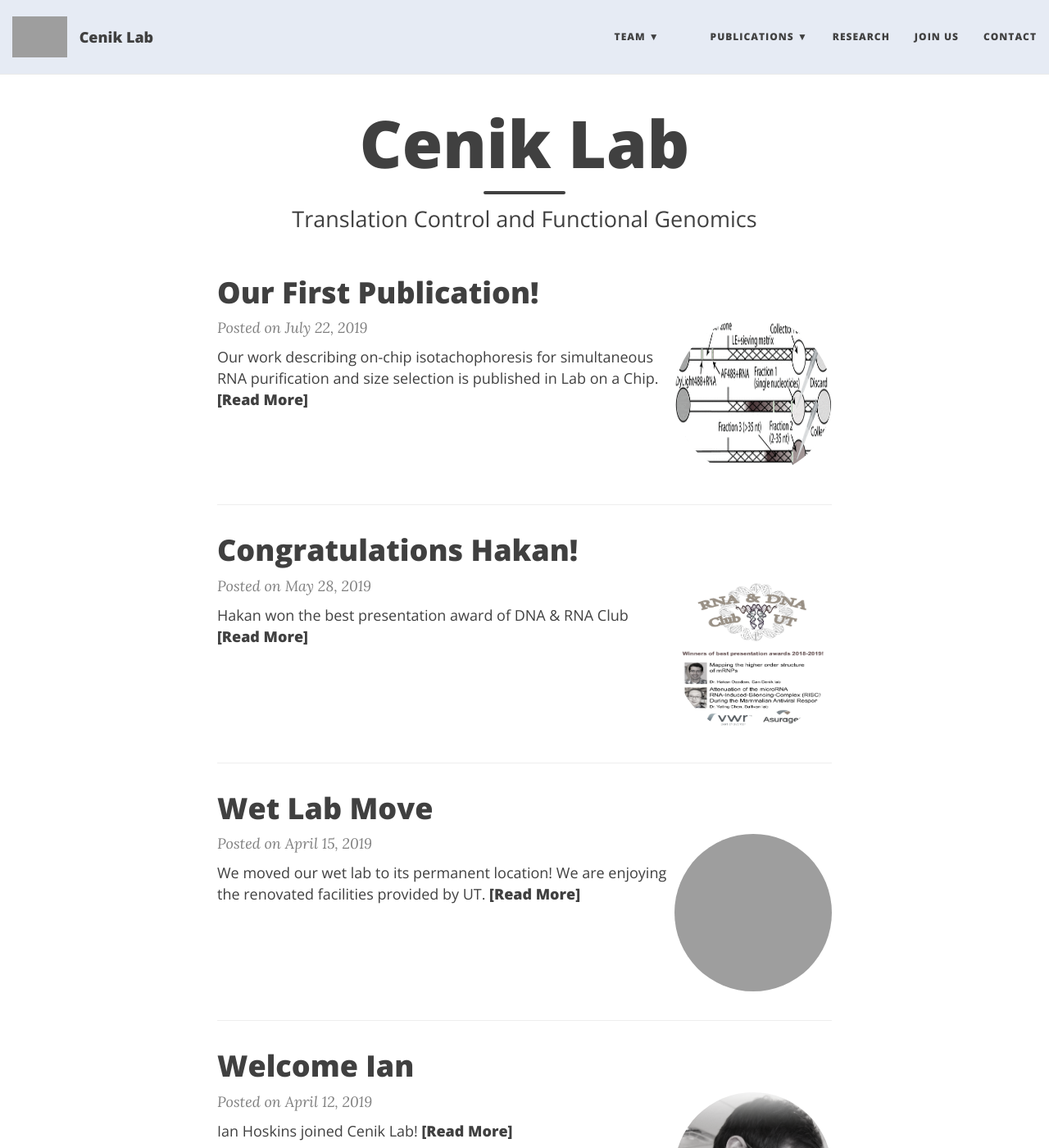
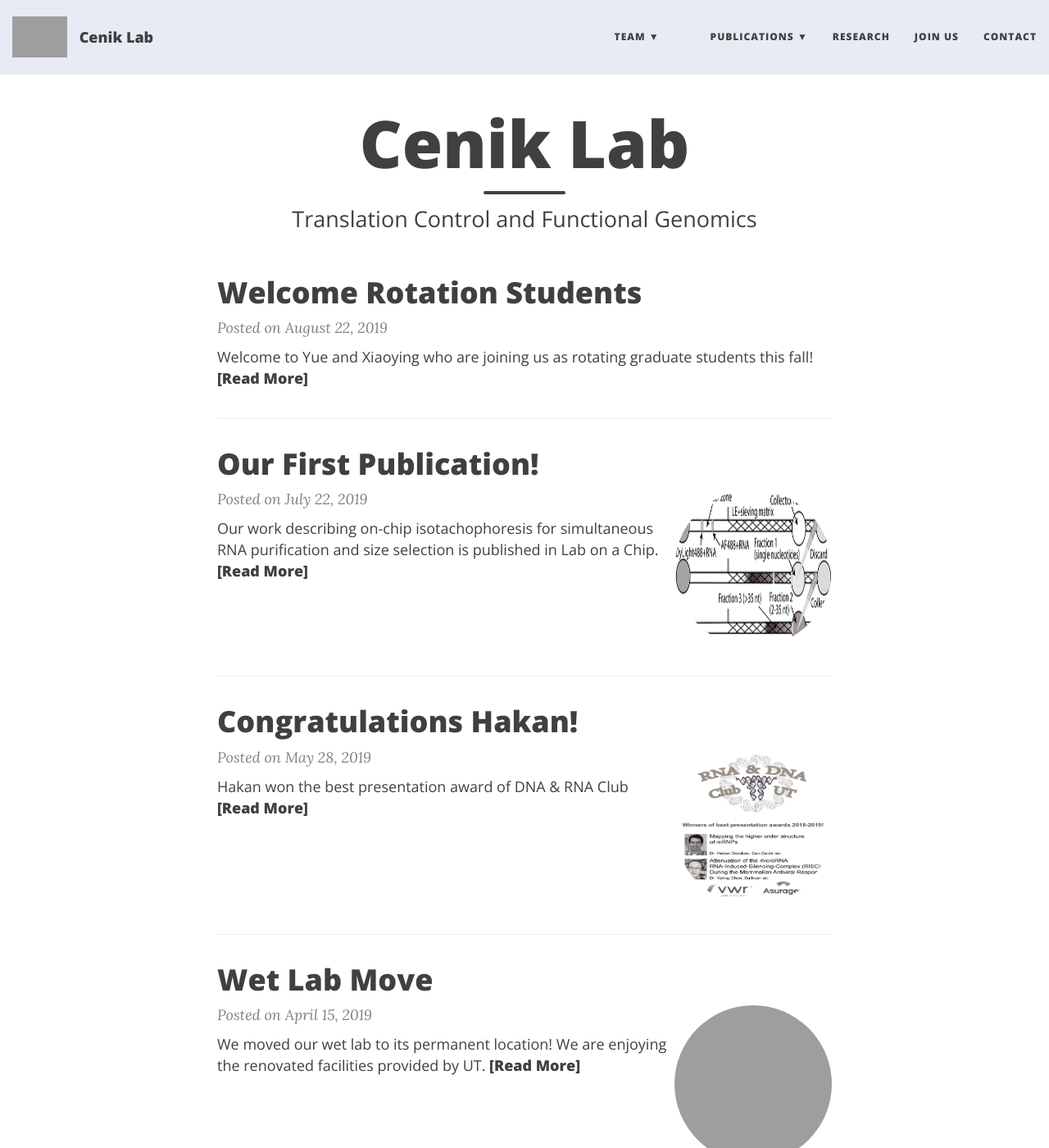
Before and after one commit to CenikLab/CenikLab.github.io, a Jekyll site: the page built from index.html, in a window 1280 px wide and 1400 px high. Shown: the whole window at 82% size. Built offline with Jekyll 4.4.1, drawn with Linux system fonts in a browser that asks for light colours; nearby versions of some CDN libraries; the list of posts is cut into pages by our own code; some of the changed text lies outside the part shown; grey boxes are pictures that could not be loaded.

Commit message:
welcome rotation students 2019

```diff
--- /dev/null
+++ b/_posts/2019-08-22-welcome_rotation_students.html
@@ -0,0 +1,9 @@
+---
+layout: post
+title: Welcome Rotation Students
+html: True
+summary: Welcome to Yue and Xiaoying who are joining us as rotating graduate students this fall!
+---
+<p>
+Welcome to Yue and Xiaoying who are joining us as rotating graduate students this fall!
+</p>
```
Also changed, not shown: _team/8503_hosei_nakayama.md (+4 -0 lines).
